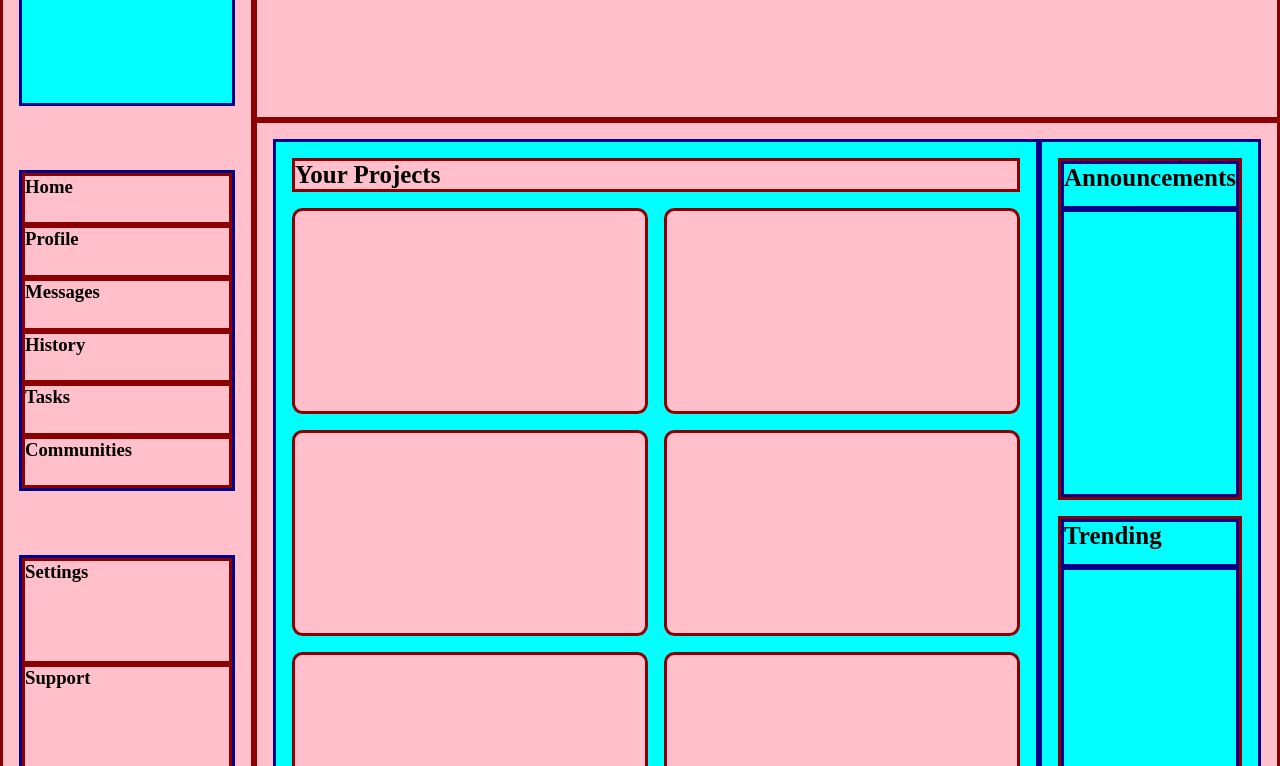
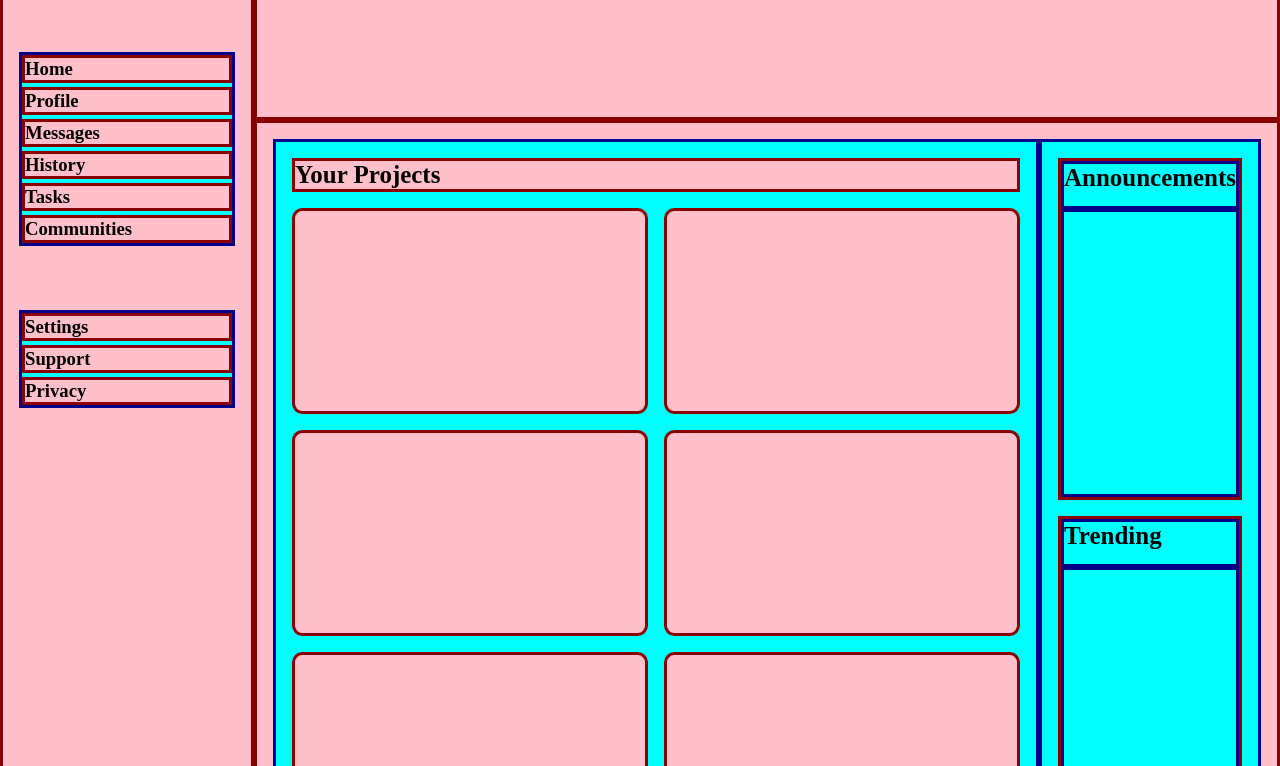
Before and after one commit to traejiik/admin-dashboard, a plain HTML site: page index.html in a window 1280 px wide. Shown: the part 74-840 px from the top of the page. Drawn offline with Linux system fonts and the light colour scheme.

Commit message:
Unified some repeated style rules

```diff
--- a/style.css
+++ b/style.css
@@ -18,8 +18,8 @@
 .sidebar {
     grid-column: 1 / 2;
     grid-row: 1 / 4;
-    display: grid;
-    grid-template-rows: 1fr 2fr 2fr;
+    display: flex;
+    flex-direction: column;
     gap: 4rem;
 }
 
@@ -31,21 +31,14 @@
 .controls,
 .management {
     display: grid;
+    grid-template-rows: repeat(auto-fit, 1fr);
+    gap: 0.25rem;
 }
 
 .controls > div,
 .management > div {
     background-color: pink;
     border: medium solid darkred;
-}
-
-
-.controls {
-    grid-template-rows: repeat(auto-fit, 1fr);
-}
-
-.management {
-    grid-template-rows: repeat(auto-fit, 1fr);
 }
 
 .header {
```
